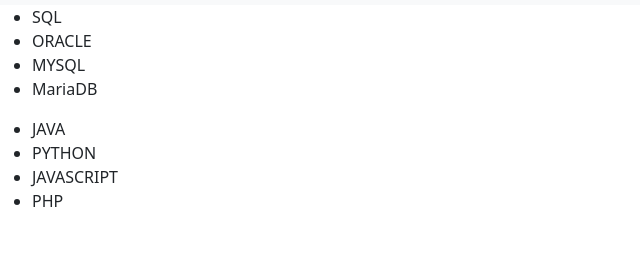
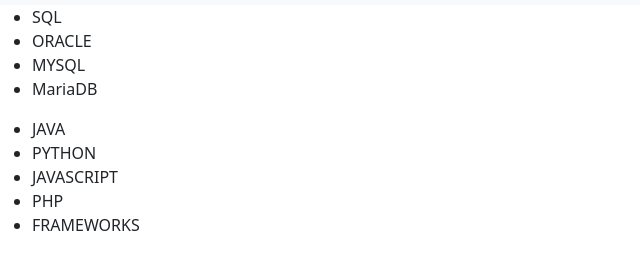
Before and after one commit to WilliamPerez2002/PracticaGit4_PerezWilliam, a plain HTML site: page experiencia.html in a window 1280 px wide. Shown: the part 51-320 px from the top of the page, without its empty margins (0-640 px from the left). Drawn offline with nearby package versions, Linux system fonts and the light colour scheme.

Commit message:
Update experiencia.html

```diff
--- a/experiencia.html
+++ b/experiencia.html
@@ -55,6 +55,7 @@
             <li>PYTHON</li>
             <li>JAVASCRIPT</li>
             <li>PHP</li>
+            <li>FRAMEWORKS</li>
         </ul>
     </section>
 
```
